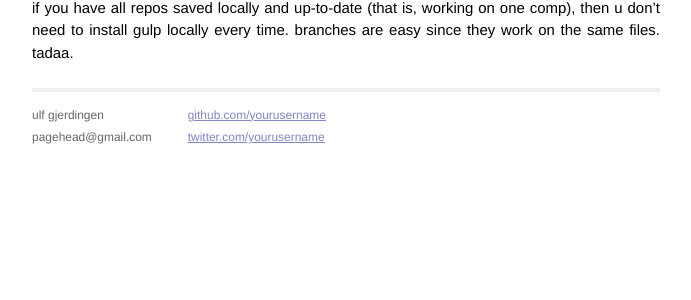
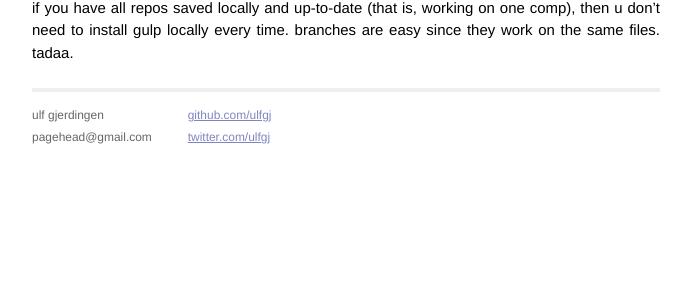
Before and after one commit to ulfgj/ulfgj.github.io, a Jekyll site: the page built from _posts/2015-04-06-how-this-shit-works.md, in a window 1280 px wide. Shown: the part 355-655 px from the top of the page, without its empty margins (294-985 px from the left). Built offline with Jekyll 4.4.1, drawn with Linux system fonts in a browser that asks for light colours.

Commit message:
correct twitter & github links in footer

```diff
--- a/_layouts/default.html
+++ b/_layouts/default.html
@@ -30,8 +30,8 @@
             </div>
             <div class="contact">
               <p>
-                <a href="https://github.com/yourusername">github.com/yourusername</a><br />
-                <a href="https://twitter.com/yourusername">twitter.com/yourusername</a><br />
+                <a href="https://github.com/ulfgj">github.com/ulfgj</a><br />
+                <a href="https://twitter.com/ulfgj">twitter.com/ulfgj</a><br />
               </p>
             </div>
           </div>
```
